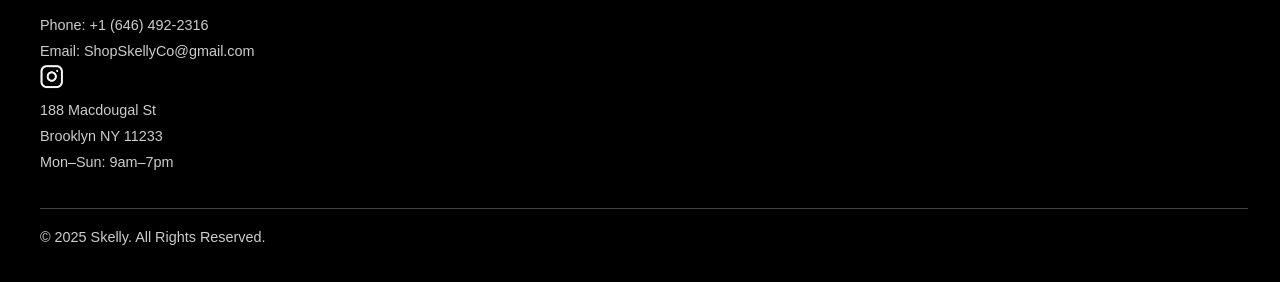
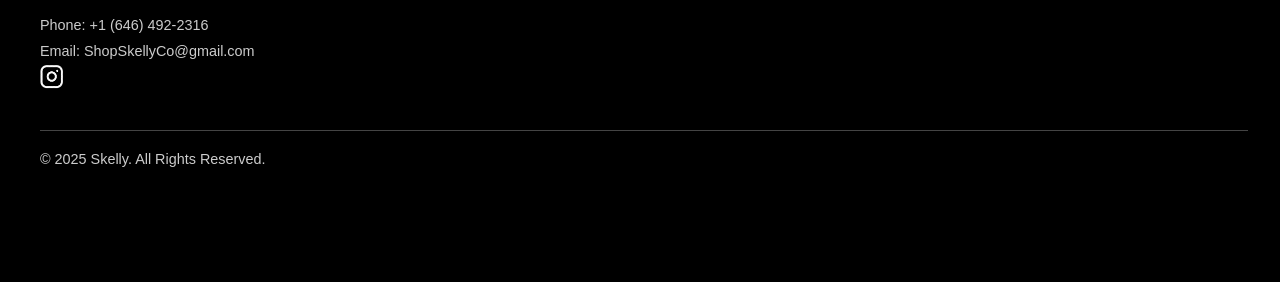
Before and after one commit to Gbemiga636/skellywebsite, a plain HTML site: page index.html in a window 1280 px wide. Shown: the part 2132-2414 px from the top of the page. After the commit the page ends 2337 px from the top, so only its background shows below. Drawn offline with nearby package versions, Linux system fonts and the light colour scheme; a web font is replaced by a local one.

Commit message:
Update index.html

```diff
--- a/index.html
+++ b/index.html
@@ -415,9 +415,6 @@
         <img src="instagram-icon.jpeg" alt="Instagram Icon" />
       </a>
     </div>
-    <p>188 Macdougal St</p>
-    <p>Brooklyn NY 11233</p>
-    <p>Mon–Sun: 9am–7pm</p>
     <hr />
     <p>© 2025 Skelly. All Rights Reserved.</p>
   </div>
```
